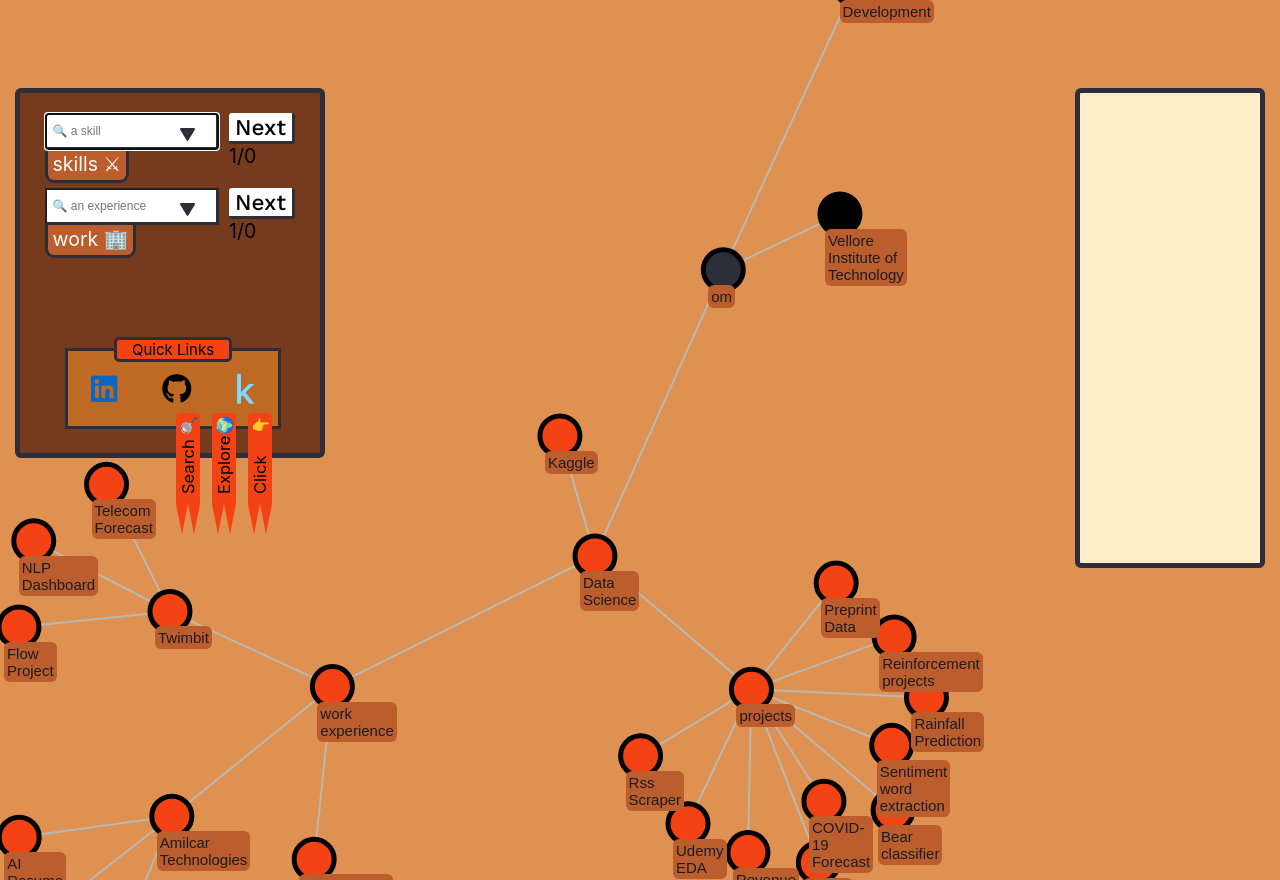
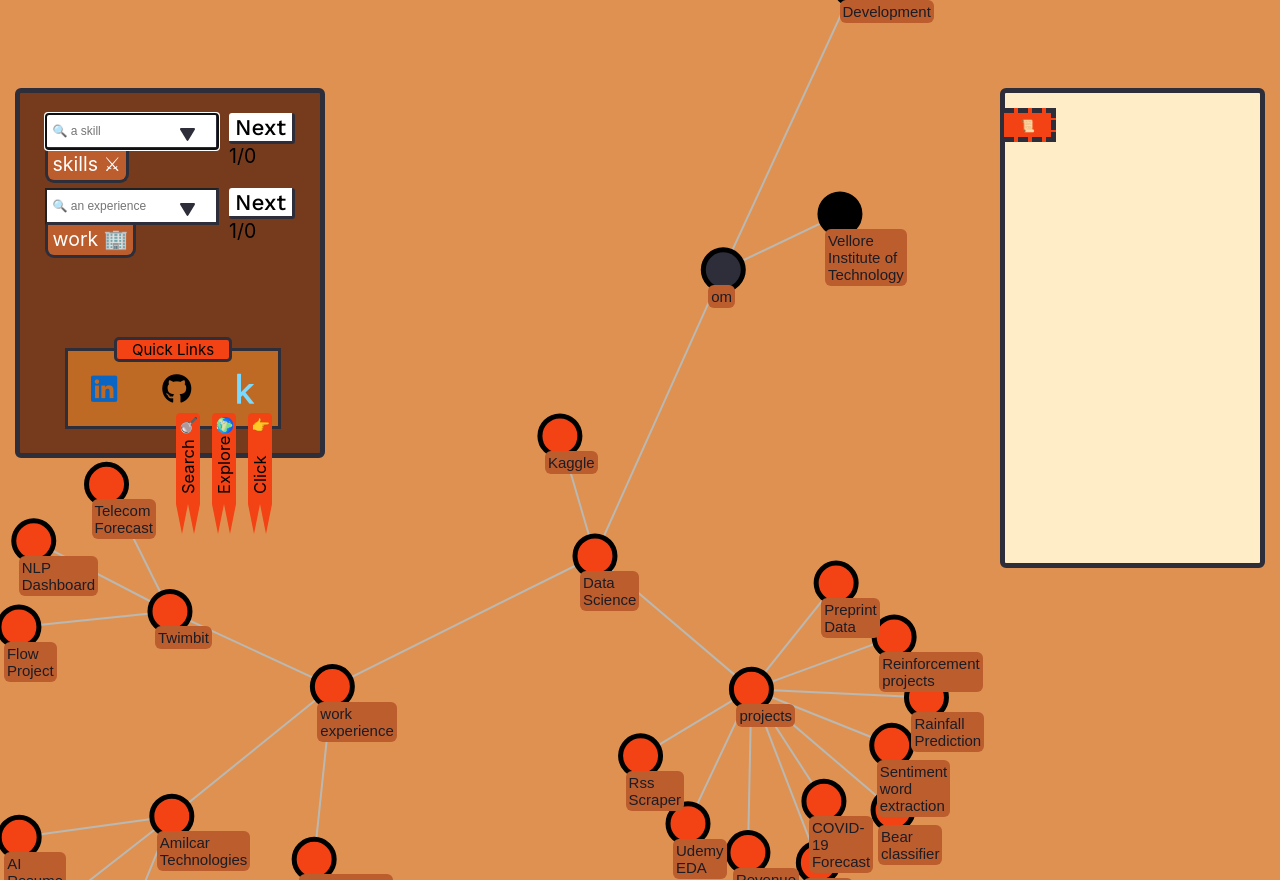
Before and after one commit to omegaji/Graphical-Resume, a React (Create React App) app: page / in a window 1280 px wide. Built offline with nearby package versions, Linux system fonts and the light colour scheme; a web font is replaced by a local one.

Commit message:
added before the contents thing need to add contents now

```diff
--- a/src/App.css
+++ b/src/App.css
@@ -89,7 +89,7 @@ body{
   border: 5px solid #2E2E3A;
   height: 50%;
   border-radius: 6px;
-  width: 10rem;
+  width: 15rem;
   padding: 1rem;
 
 }
@@ -390,6 +390,77 @@ body{
     color:rgb(121, 217 ,255)
   }
   /* Quick Links CSS END___________________________________________ */
+
+
+
+/* Right Side Start__________________________________________________ */
+
+.Name{
+  background-color: #F34213;
+  color: white;
+  /* margin: 0; */
+  padding-left: 1.1rem;
+  padding-bottom: 0.3rem;
+  padding-top: 0.3rem;
+  /* display: inline; */
+  right: 1.1rem;
+  font-size: 0.8rem;
+  padding-right: 1.1rem;
+  border-right: 5px dashed #2E2E3A;
+  position: relative;
+  border-top: 5px dashed #2E2E3A;
+  border-bottom: 5px dashed #2E2E3A;
+
+}
+.beforeDuration{
+  width: 100%;
+  display: flex;
+  margin: 0px;
+}
+.Duration{
+  font-size:0.8rem;
+  background-color: #2E2E3A;
+  color:white;
+  border-radius: 7px;
+  margin:0 auto;
+  margin-top: 1rem;
+  margin-bottom:0.8rem;
+  padding:0.3rem;
+}
+.skillTags{
+  font-size: 0.8rem;
+
+  display: flex;
+  flex-direction: row;
+  flex-wrap: wrap;
+
+
+}
+.skillTagItem{
+
+  padding: 0.2rem;
+  margin:0.2rem;
+  background-color: #763b1dc7;
+  color:white;
+  border-radius: 4px;
+}
+.ContentsBox{
+  display: flex;
+  flex-direction: column;
+  overflow-y: scroll;
+  max-height: 30rem;
+}
+.Contents{
+  font-size: 0.8rem;
+  padding:0.3rem;
+  background-color: #DDDCD9;
+  color:#2E2E3A;
+  margin:0.2rem;
+
+}
+
+/* Right Side End_______________________________________________________ */
+
 @media only screen and (max-width: 600px) {
  html{
   font-size:9px ;
--- a/src/components/Right.js
+++ b/src/components/Right.js
@@ -9,15 +9,76 @@ export const Right=(props)=>{
     const [educationArray,updateEducationArray]=useState([])
     const [type,updateType]=useState("")
     const [contents,updateContents]=useState([])
-    const [duration,updateDuration]=useState("")
+    const [duration,updateDuration]=useState([])
+
+
+    const checkDuration=()=>{
+        if(duration.length==0){
+            return
+        }
+        else{
+            return (<div className="Duration">&#x23F3;{duration[0]+'-'+duration[1]}</div>)
+        }
+
+    }
+    const checkUrl=()=>{
+        if(url==""){
+            return
+        }
+        else{
+            return (<div className="Url">{url}</div>)
+        }
+    }
+    const checkEducationArray=()=>{
+        if(educationArray.length==0){
+            return
+        }
+        else{
+            return(
+                <React.Fragment>
+                <div className="CGPA">{educationArray[0]}</div>
+                <div className="yearPassout">{educationArray[1]}</div>
+                </React.Fragment>
+            )
+        }
+    }
+    const checkSkillTags=()=>{
+        if(skillTags.length==0){return}
+        else{
+            return(
+            <div className="skillTags">
+               { skillTags.map(item=>{
+                    return(<div className="skillTagItem">{item}</div>)
+                })}
+            </div>)
+        }
+    }
+    const checkContents=()=>{
+        if(contents.length==0){
+            return
+        }
+        else{
+            return(
+                <div className="ContentsBox">
+                    {contents.map(element => {
+                        return(<div className="Contents">{element}</div>)
+                    })
+                    }
+
+                </div>
+            )
+        }
+    }
     useEffect(()=>{
         Nodes.on("click",(i,d)=>{
             updateName(d.data.name)
             updateType(d.data.type)
-            if(d.data.skillTags){
-                updateSkillTags([...d.data.skillTags])
+            if(d.data.skillTag){
+                console.log("yes they exist")
+                updateSkillTags([...d.data.skillTag])
             }
             else{
+                console.log("no they donext")
                 updateSkillTags([])
             }
             if(d.data.type=="education"){
@@ -46,13 +107,24 @@ export const Right=(props)=>{
             }
 
         })
-    })
+    },[name,duration,type,url,contents,educationArray,skillTags])
     return(
         <div className="Right">
+            <div className="Name">
+            &#x1F4DC;	{name}
+            </div>
+            <div className="beforeDuration">
+            { checkDuration() }
+            </div>
+            {checkSkillTags()}
+            {checkContents()  }
 
             <div>
-               {name}
+            {checkEducationArray}
+
+
             </div>
+            { checkUrl() }
 
         </div>
     )
--- a/src/resume2.json
+++ b/src/resume2.json
@@ -63,6 +63,7 @@
                             "type":"work",
                             "name":"RMInfonetwork",
                             "category":"dev",
+                            "duration":["May 2019","July 2019"],
                             "children":[
                                 {
 
@@ -94,6 +95,7 @@
                             "type":"work",
                             "name":"Twimbit",
                             "category":"dev",
+                            "duration":["August 2020","May 2021"],
                             "children":[
                                 {
                                     "id":"32",
@@ -244,6 +246,7 @@
                             "type":"work",
                             "name":"Atyantik Technologies",
                             "category":"ds",
+                            "duration":["September 2019","November 2019"],
                             "children":[
                                 {
 
@@ -264,6 +267,7 @@
                             "type":"work",
                             "name":"Amilcar Technologies",
                             "category":"ds",
+                            "duration":["June 2020","August 2020"],
                             "children":[
                                 {
 
@@ -306,6 +310,7 @@
                             "type":"work",
                             "name":"Twimbit",
                             "category":"ds",
+                            "duration":["August 2020","May 2021"],
                             "children":[
                                 {
 
```
Also changed, not shown: src/resume.json (+15 -5 lines).
